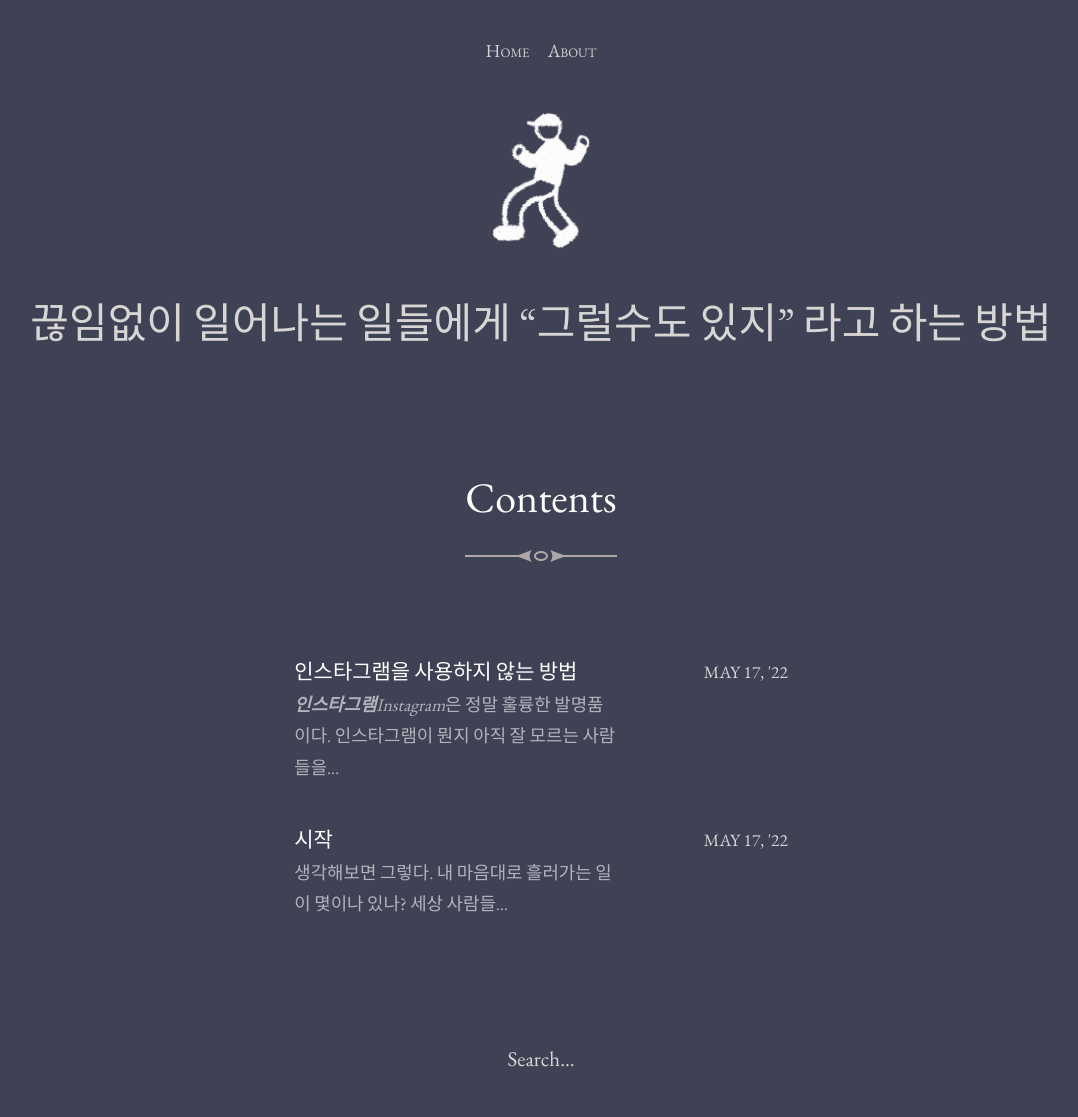
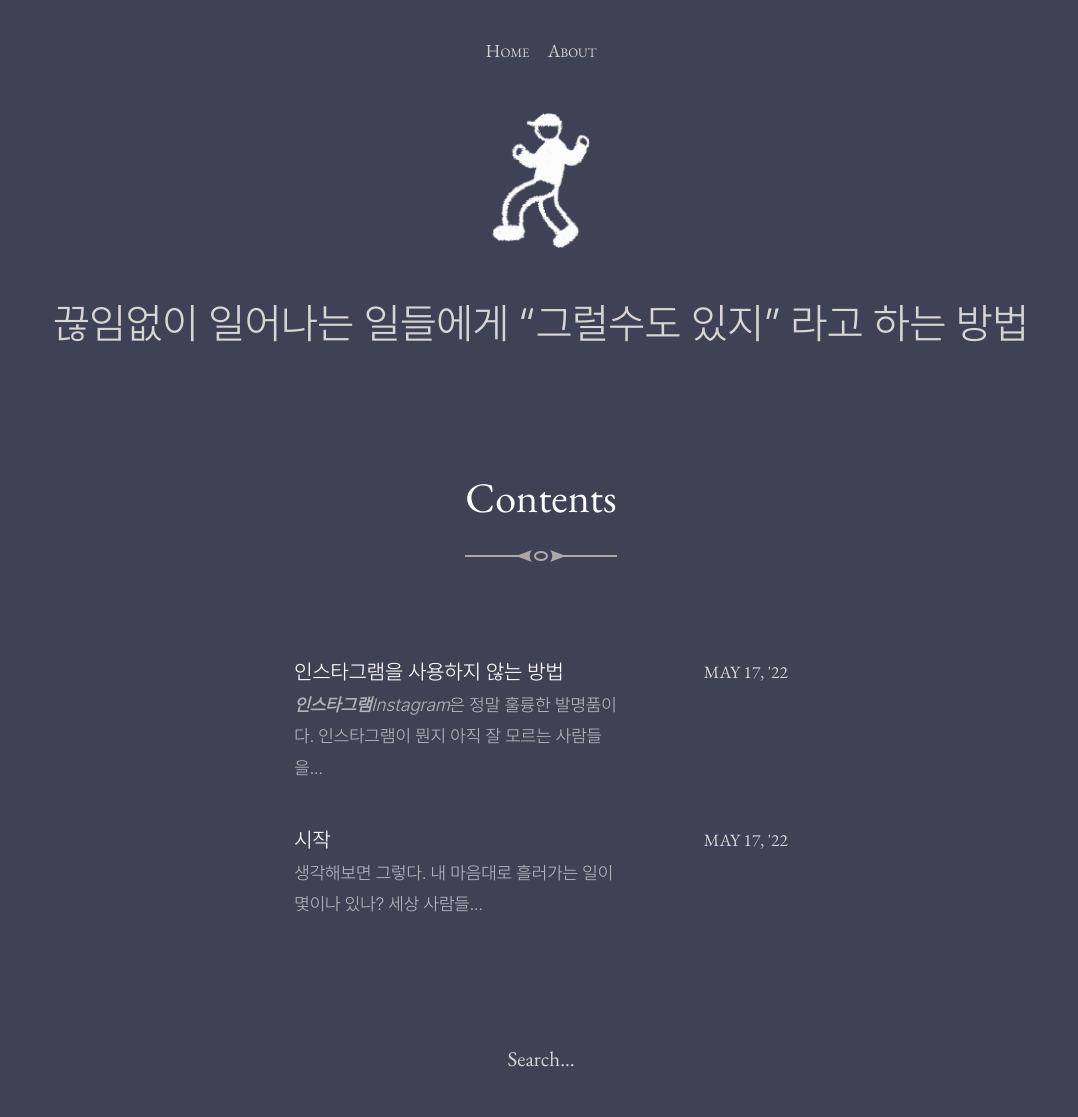
Before and after one commit to grsdij/grsdij, a Jekyll site: the page built from index.html, in a window 1280 px wide. Shown: the whole page, without its empty margins (99-1177 px from the left). Built offline with Jekyll 4.4.1, drawn with Linux system fonts in a browser that asks for light colours; the list of posts is cut into pages by our own code.

Commit message:
한글 영문 폰트 각각 지정 + FOIT 로 변경

```diff
--- a/_sass/_base.scss
+++ b/_sass/_base.scss
@@ -1,7 +1,7 @@
 body {
   background: $background-color;
   color: $body-color;
-  font-family: $font-family;
+  font-family: $body-font-family;
   font-size: 1.3125em;
   line-height: 1.5;
 }
@@ -123,6 +123,7 @@ figcaption {
 
 .content-title {
   color:$content-title-color;
+  font-family: $deco-font-family;
   font-size: 2em;
   margin-bottom: 2em;
   text-align: center;
@@ -131,6 +132,7 @@ figcaption {
 .post-date {
   color: $post-date-color;
   display: block;
+  font-family: $deco-font-family;
   font-size: .825em;
   white-space: nowrap;
   text-transform: uppercase;
--- a/_sass/_font.scss
+++ b/_sass/_font.scss
@@ -1,9 +1,16 @@
+@font-face {
+	font-family: 'Pretendard';
+	font-weight: 300;
+	font-display: block;
+	src: local('Pretendard Light'), url('#{$asset_url}/fonts/Pretendard-Light.woff2') format('woff2'), url('./woff/Pretendard-Light.woff') format('woff');
+}
+
 /* eb-garamond-regular - latin */
 @font-face {
   font-family: 'EB Garamond';
   font-style: normal;
   font-weight: 400;
-  font-display: auto;
+  font-display: block;
   src: url('#{$asset_url}/fonts/eb-garamond-v9-latin-regular.eot'); /* IE9 Compat Modes */
   src: local('EB Garamond Regular'), local('EBGaramond-Regular'),
        url('#{$asset_url}/fonts/eb-garamond-v9-latin-regular.eot?#iefix') format('embedded-opentype'), /* IE6-IE8 */
--- a/_sass/_menu.scss
+++ b/_sass/_menu.scss
@@ -14,6 +14,7 @@
   display: flex;
   flex-wrap: wrap;
   justify-content: center;
+  font-family: $deco-font-family;
 }
 
 .site-navigation li {
--- a/_sass/_search.scss
+++ b/_sass/_search.scss
@@ -7,7 +7,7 @@
 #search__input {
   background: transparent;
   border: 0;
-  font: 1em $font-family;
+  font: 1em $deco-font-family;
   padding: .5em;
   color: $search__input-color;
   text-align: center;
--- a/_sass/_variables.scss
+++ b/_sass/_variables.scss
@@ -33,7 +33,16 @@ $post-h1-color: #0b0404;
 $post-p-color: #0b0404;
 $post-a-hover-color: #fff3a4;
 
-$font-family:         "EB Garamond", Garamond, "Times New Roman", serif;
+$body-font-family: "Pretendard",  -apple-system, BlinkMacSystemFont, system-ui, Roboto, 'Helvetica Neue', 'Segoe UI', 'Apple SD Gothic Neo', 'Noto Sans KR', 'Malgun Gothic', sans-serif;
+$deco-font-family: "EB Garamond", Garamond, "Times New Roman", serif;
+
+// $font-family: "SpoqaHanSansNeo-Light";
+// $font-family: "IBMPlexSansKR-Light";
+// $font-family: "MinSans-Light";
+
+// https://noonnu.cc/font_page/694
+// @import url('https://cdn.jsdelivr.net/gh/orioncactus/pretendard/dist/web/static/pretendard.css');
+// $font-family: Pretendard, -apple-system, BlinkMacSystemFont, system-ui, Roboto, 'Helvetica Neue', 'Segoe UI', 'Apple SD Gothic Neo', 'Noto Sans KR', 'Malgun Gothic', sans-serif;
 
 $on-bigphone:         375px;
 $on-tablet:           768px;
```
Also changed, not shown: _memo.md (+31 -0 lines), assets/fonts/Pretendard-Light.woff2 (added).
